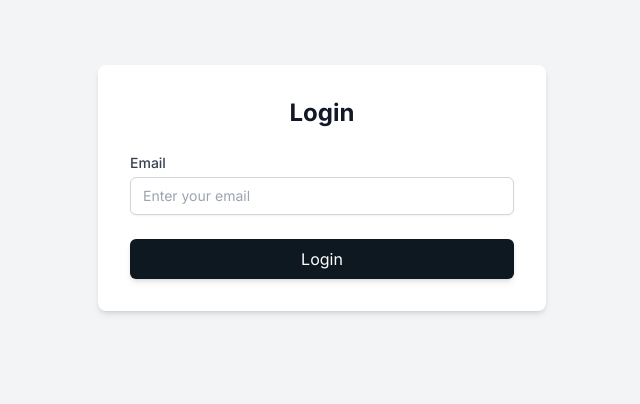
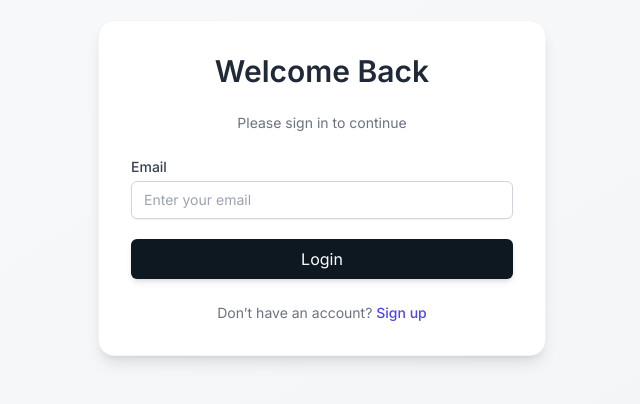
Before and after one commit to eeemons/product-management, a Next.js app: page /login in a window 1280 px wide. Shown: the part 212-616 px from the top of the page, without its empty margins (318-958 px from the left). Built offline with nearby package versions, Linux system fonts and the light colour scheme.

Commit message:
added subtle animation with framer motion for the login page

```diff
--- a/package.json
+++ b/package.json
@@ -11,6 +11,7 @@
   "dependencies": {
     "@hookform/resolvers": "^5.2.2",
     "@reduxjs/toolkit": "^2.9.1",
+    "framer-motion": "^12.23.24",
     "next": "14.2.3",
     "react": "^18",
     "react-dom": "^18",
--- a/src/app/login/page.tsx
+++ b/src/app/login/page.tsx
@@ -6,10 +6,11 @@ import { useRouter } from "next/navigation";
 import { useForm } from "react-hook-form";
 import { zodResolver } from "@hookform/resolvers/zod";
 import toast from "react-hot-toast";
+import { motion } from "framer-motion";
 import Button from "@/components/Button";
+import InputField from "@/components/InputField";
 import { useLoginMutation } from "@/lib/features/auth/authSlice";
 import { RootState } from "@/lib/store";
-import InputField from "@/components/InputField";
 import { LoginFormData, loginSchema } from "@/schema/loginSchema";
 
 const LoginPage = () => {
@@ -44,10 +45,28 @@ const LoginPage = () => {
   }, [isAuthenticated, router]);
 
   return (
-    <div className="flex items-center justify-center min-h-screen bg-gray-100">
-      <div className="w-full max-w-md p-8 space-y-6 bg-white rounded-lg shadow-md">
-        <h1 className="text-2xl font-bold text-center text-gray-900">Login</h1>
-        <form className="space-y-6" onSubmit={handleSubmit(onSubmit)}>
+    <div className="flex items-center justify-center min-h-screen bg-gradient-to-br from-gray-50 to-gray-100">
+      <motion.div
+        initial={{ opacity: 0, y: 20 }}
+        animate={{ opacity: 1, y: 0 }}
+        transition={{ duration: 0.5, ease: "easeOut" }}
+        className="w-full max-w-md bg-white rounded-2xl shadow-lg p-8 space-y-6 border border-gray-100"
+      >
+        <motion.h1
+          initial={{ opacity: 0, y: -10 }}
+          animate={{ opacity: 1, y: 0 }}
+          transition={{ delay: 0.1 }}
+          className="text-3xl font-semibold text-center text-gray-800"
+        >
+          Welcome Back
+        </motion.h1>
+
+        <p className="text-center text-gray-500 text-sm mb-2">
+          Please sign in to continue
+        </p>
+
+        <form className="space-y-5" onSubmit={handleSubmit(onSubmit)}>
+          <div className="space-y-4">
             <InputField
               label="Email"
               type="email"
@@ -55,12 +74,25 @@ const LoginPage = () => {
               register={register("email")}
               error={errors.email}
             />
+          </div>
 
+          <motion.div whileHover={{ scale: 1.01 }} whileTap={{ scale: 0.99 }}>
             <Button type="submit" disabled={isLoading}>
               {isLoading ? "Logging in..." : "Login"}
             </Button>
+          </motion.div>
         </form>
-      </div>
+
+        <p className="text-center text-gray-500 text-sm">
+          Don’t have an account?{" "}
+          <a
+            href="/register"
+            className="text-indigo-600 font-medium hover:underline transition-colors"
+          >
+            Sign up
+          </a>
+        </p>
+      </motion.div>
     </div>
   );
 };
```
Lines whose indentation alone changed are shown as unchanged.
